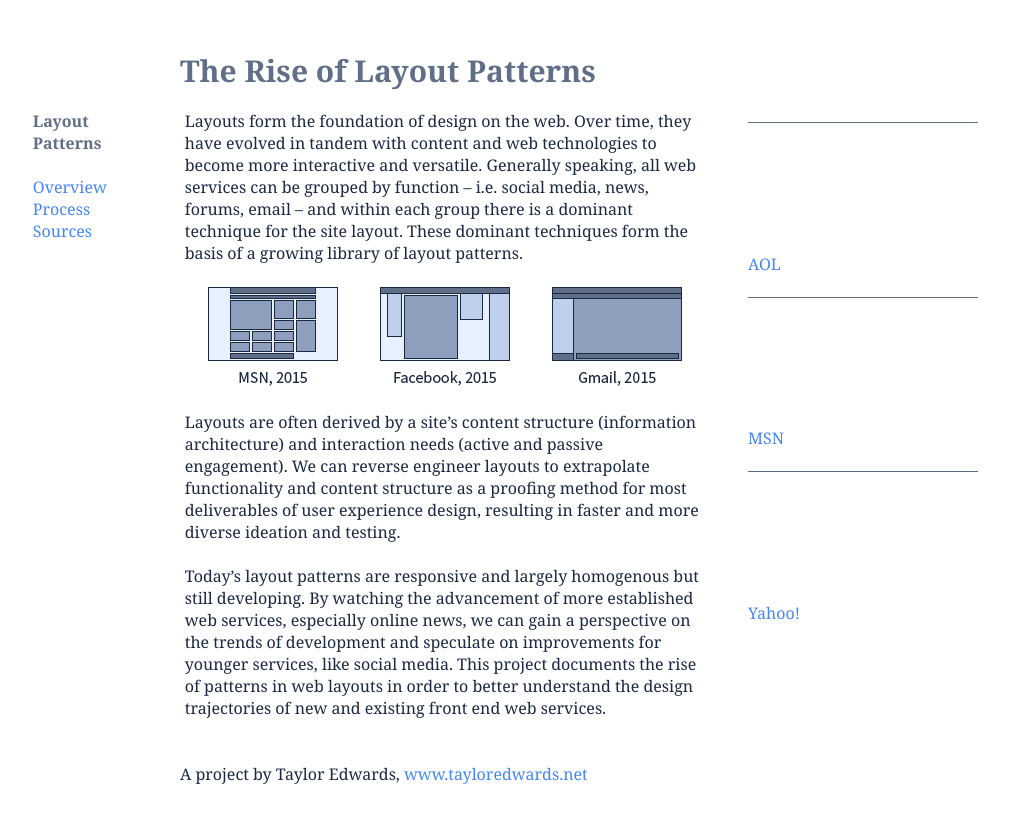
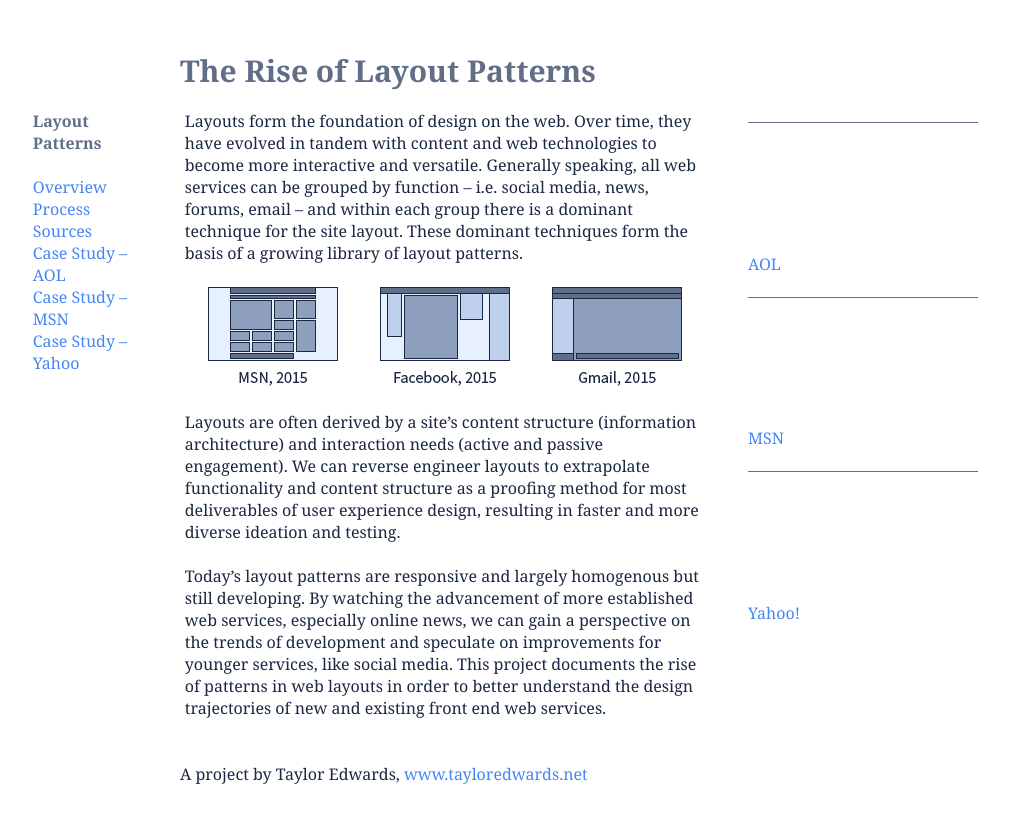
Before and after one commit to taylor-edwards/layout-patterns, a Jekyll site: the page built from index.md, in a window 1280 px wide. Shown: the top 823 px of the page, without its empty margins (148-1157 px from the left). Built offline with Jekyll 4.4.1, drawn with Linux system fonts in a browser that asks for light colours.

Commit message:
implemented case-studies
added list of pages in the case-studies collection

```diff
--- a/_layouts/default.html
+++ b/_layouts/default.html
@@ -6,10 +6,13 @@
       {% include header.html %}
 
       <div class="sidebar nav">
-        <h3>{{ site.title }}</h3>
         <nav>
           <ul>
+            <li><h3>{{ site.title }}</h3></li>
           {% for page in site.pages %}
+            <li><a href="{{ page.url }}">{{ page.title }}</a></li>
+          {% endfor %}
+          {% for page in site.case-studies %}
             <li><a href="{{ page.url }}">{{ page.title }}</a></li>
           {% endfor %}
           </ul>
```
